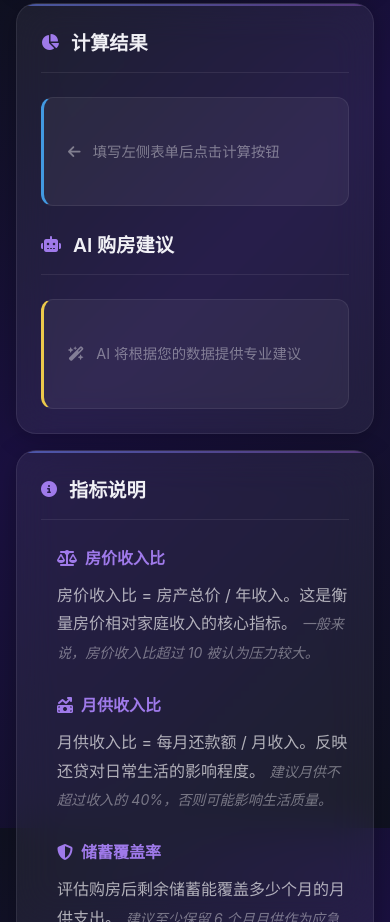
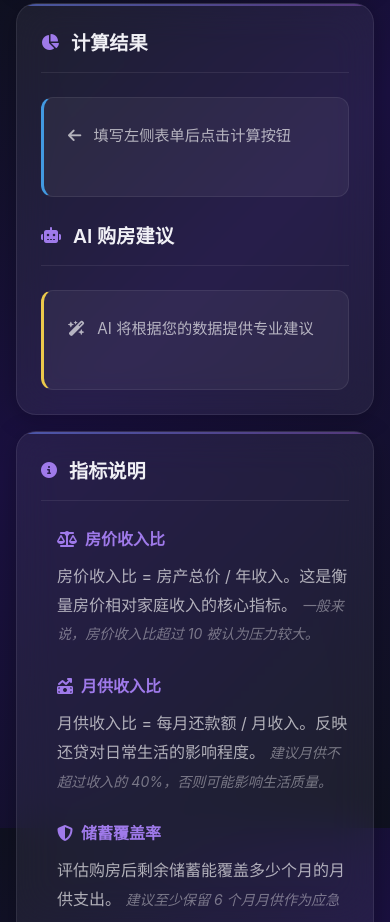
Before and after one commit to w23ta0/house_calculator, a website: page public/index.html in a window 390 px wide. Shown: the part 860-1782 px from the top of the page. Drawn offline with Linux system fonts and the light colour scheme.

```diff
--- a/public/styles.css
+++ b/public/styles.css
@@ -341,20 +341,6 @@ h1 i {
     border-left: 3px solid var(--accent-warning);
 }
 
-/* Placeholder text in result/advice */
-.result p,
-.advice p {
-    color: var(--text-muted);
-    font-size: 0.9rem;
-    margin: 0;
-    padding: var(--spacing-md) 0;
-}
-
-.result span,
-.advice span {
-    display: inline-block;
-}
-
 /* ===== Status Colors ===== */
 .red {
     color: var(--accent-danger) !important;
```
